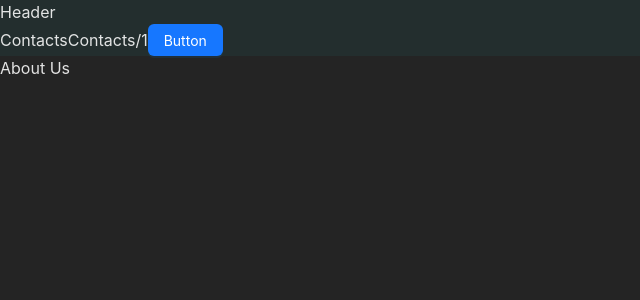
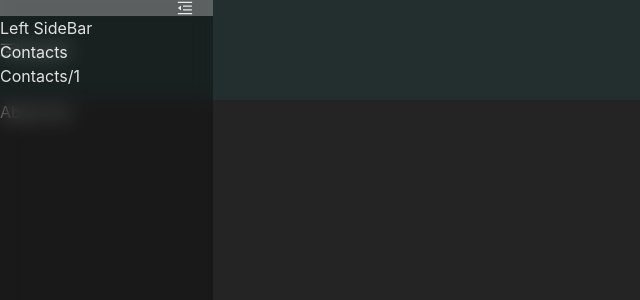
Before and after one commit to AwaisBinKaleem/react-app, a React (Vite) app: page /about in a window 1280 px wide. Shown: the top 300 px of the page, without its empty margins (0-640 px from the left). Built offline with nearby package versions, Linux system fonts and the light colour scheme.

Commit message:
geader and navbar

```diff
--- a/package.json
+++ b/package.json
@@ -14,6 +14,7 @@
     "node": ">=20.0.0"
   },
   "dependencies": {
+    "@ant-design/icons": "^5.1.4",
     "@uidotdev/usehooks": "^2.0.1",
     "antd": "^5.6.1",
     "axios": "^1.4.0",
--- a/src/components/Header.jsx
+++ b/src/components/Header.jsx
@@ -2,18 +2,23 @@ import React from "react";
 import "../styles/header.css";
 import classNames from "classnames";
 import { headerHeight } from '../constants/themeConsts';
-import { Link } from "react-router-dom";
-import { Button } from 'antd';
-function Header() {
+import {MenuUnfoldOutlined} from '@ant-design/icons';
+
+function Header(props) {
+  const {navbarState,setNavbarState} = props;
+  const openNavbar = () => {
+    setNavbarState('OPEN')
+  }
   return (
     <div className={classNames(
         "App-Header",
-        `h-[${headerHeight}]`,
-    )}>
+    )}
+    style={{
+      height:headerHeight,
+    }}
+    >
+      <MenuUnfoldOutlined onClick={openNavbar}/>
       <h1>Header</h1>
-      <Link to="/contacts">Contacts</Link>
-      <Link to="/contacts/1">Contacts/1</Link>
-      <Button type="primary">Button</Button>
     </div>
   );
 }
--- a/src/components/LeftSideBar.jsx
+++ b/src/components/LeftSideBar.jsx
@@ -1,8 +1,31 @@
+import { useState } from "react";
+import classNames from "classnames";
 import "../styles/leftSideBar.css";
-const LeftSideBar = () => {
+import {MenuFoldOutlined} from '@ant-design/icons';
+import { headerHeight } from "../constants/themeConsts";
+import { Link } from "react-router-dom";
+
+const LeftSideBar = (props) => {
+  const {state,setState} = props;
+
+  const closeSidebar = () => {
+    setState("CLOSE")
+  }
+
   return (
-    <div className="LeftSideBar">
+    <div className={classNames(
+      "LeftSideBar",
+      state === "CLOSE" ? "leftSidebarClosed" : ""
+    )}>
+      <div className={classNames(
+        "leftSidebarHeader",
+        `h-[${headerHeight}]`
+      )}>
+      <MenuFoldOutlined className="closeNavbarIcon" onClick={closeSidebar}/>
+      </div>
       <p>Left SideBar</p>
+      <Link to="/contacts">Contacts</Link><br/>
+      <Link to="/contacts/1">Contacts/1</Link>
     </div>
   )
 }
--- a/src/constants/themeConsts.js
+++ b/src/constants/themeConsts.js
@@ -1 +1 @@
-export const headerHeight = '200px'
+export const headerHeight = '100px'
--- /dev/null
+++ b/src/pages/LandingPage.jsx
@@ -0,0 +1,14 @@
+import React from 'react'
+import { Link } from 'react-router-dom'
+
+function LandingPage() {
+  return (
+    <div>
+      <p>landing page content</p>
+      <Link to='contacts'>Click to Login</Link>
+
+    </div>
+  )
+}
+
+export default LandingPage
--- a/src/pages/Root.jsx
+++ b/src/pages/Root.jsx
@@ -1,14 +1,42 @@
-import { Outlet } from "react-router-dom";
+//LAYOUT-COMPONENT-Or-LANDING-PAGE
+import { Outlet, useLocation } from "react-router-dom";
 import Header from "../components/Header";
 import LeftSideBar from "../components/LeftSideBar";
+import classNames from "classnames";
+import { headerHeight } from "../constants/themeConsts";
+import { useState } from "react";
+import LandingPage from "./LandingPage";
 
 function Root() {
+  const location = useLocation()
+  const [displayHeadr,setDisplayHeadr] = useState(location.pathname === '/' ? false : true)
+  const [displayNavbar,setDisplayNavbar] = useState(location.pathname === '/' ? false : true)
+  const [navbarState,setNavbarState] = useState("OPEN")
   return (
     <>
-      <Header/>
-      {/* <LeftSideBar/> */}
       <main className="page-content">
+      {
+        displayHeadr && <Header navbarState={navbarState} setNavbarState={setNavbarState}/>
+      }
+      <div className={classNames(
+        'Main-Page',
+        'w-full'
+      )}
+      style={{
+        position:'absolute',
+        top:displayHeadr?headerHeight:0,
+      }}
+      >
+        {
+          location.pathname === '/' && <LandingPage/>
+        }
+
         <Outlet />
+      </div>
+        {/* footer */}
+        {
+          displayNavbar && <LeftSideBar state={navbarState} setState={setNavbarState}/>
+        }
       </main>
     </>
   );
--- a/src/styles/header.css
+++ b/src/styles/header.css
@@ -1,3 +1,7 @@
 .App-Header{
     background-color: rgb(35, 46, 46);
+    position: absolute;
+    width: 100vw;
+    display: flex;
+    align-items: center;
 }
--- a/src/styles/leftSideBar.css
+++ b/src/styles/leftSideBar.css
@@ -1,5 +1,27 @@
 .LeftSideBar{
-    background: red;
-    width: 300px;
+    background: rgba(0,0,0,0.3);
+    width: calc((100vw/12)*2);
     position: absolute;
+    top: 0;
+    bottom: 0;
+    -webkit-backdrop-filter: blur(10px);
+    backdrop-filter: blur(10px);
+    transition: transform .6s;
 }
+.leftSidebarClosed{
+    /* close-sidebar */
+    transform: translateX(calc((-1*(100vw/12)*2)));
+
+}
+.leftSidebarHeader{
+    background: rgba(255,255,255,0.3);
+    padding-right: 20px;
+    display: flex;
+    justify-content: end;
+    align-items: center;
+    -webkit-backdrop-filter: blur(10px);
+    backdrop-filter: blur(10px);
+}
+.closeNavbarIcon{
+    cursor: pointer;
+}
```
Also changed, not shown: 1 other file (tests, documents, lock files or other folders).
